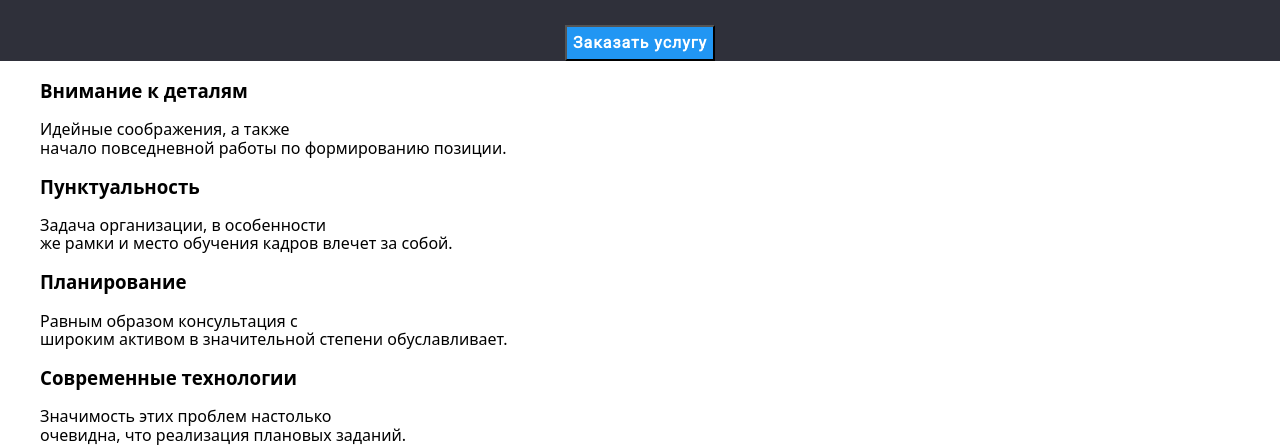
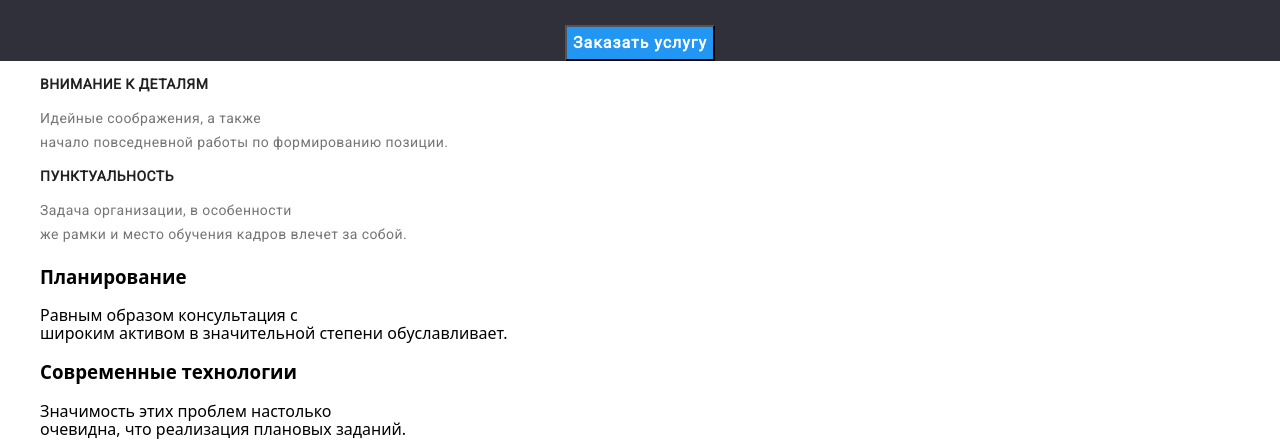
Before and after one commit to LyudmilaD/goit-markup-hw-02, a plain HTML site: page index.html in a window 1280 px wide. Shown: the part 362-809 px from the top of the page. Drawn offline with nearby package versions, Linux system fonts and the light colour scheme.

Commit message:
Homework 2

```diff
--- a/css/styles.css
+++ b/css/styles.css
@@ -122,3 +122,24 @@
   background-color: #2196f3;
   margin: 0 auto;
 }
+.advantages-item {
+  font-family: Roboto;
+  font-style: normal;
+  font-weight: bold;
+  font-size: 14px;
+  line-height: 1.14;
+  letter-spacing: 0.03em;
+  text-transform: uppercase;
+
+  color: #212121;
+}
+.advantages-item-text {
+  font-family: Roboto;
+  font-style: normal;
+  font-weight: normal;
+  font-size: 14px;
+  line-height: 1.71;
+  letter-spacing: 0.03em;
+
+  color: #757575;
+}
--- a/index.html
+++ b/index.html
@@ -52,13 +52,13 @@
             <ul class="features-item link">
                 <li class="advantages">
                     <h3 class="advantages-item">Внимание к деталям</h3>
-                    <p>
+                    <p class="advantages-item-text">
                         Идейные соображения, а также <br> начало повседневной работы по формированию позиции.
                     </p>
                 </li>
-                <li>
-                    <h3>Пунктуальность</h3>
-                    <p>
+                <li class="advantages">
+                    <h3 class="advantages-item">Пунктуальность</h3>
+                    <p class="advantages-item-text">
                         Задача организации, в особенности <br> же рамки и место обучения кадров влечет за собой.
                     </p>
                 </li>
```
